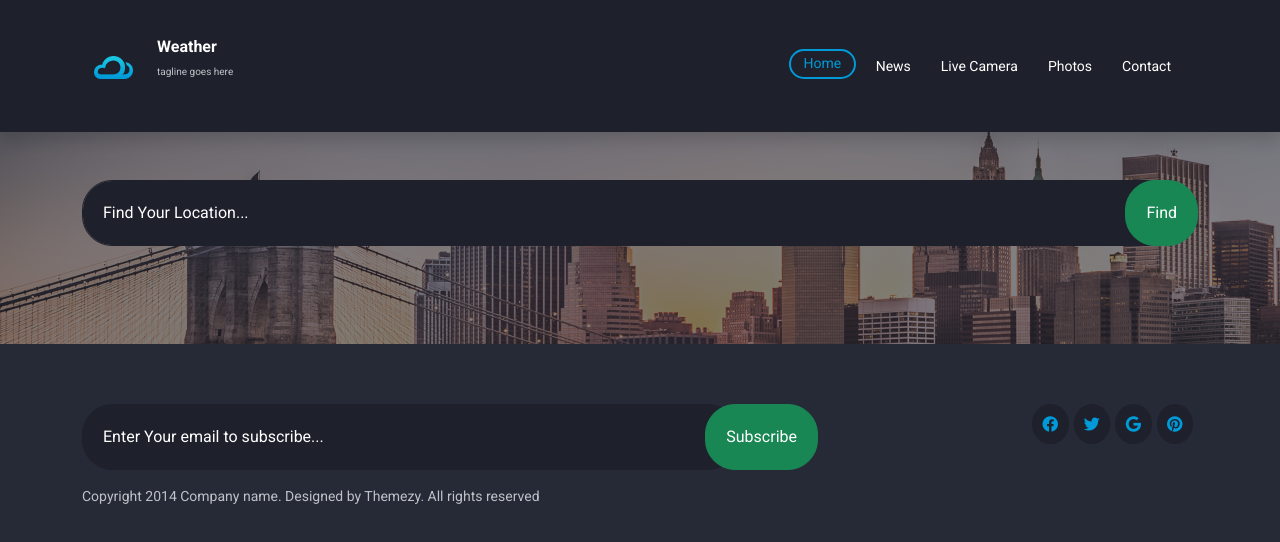
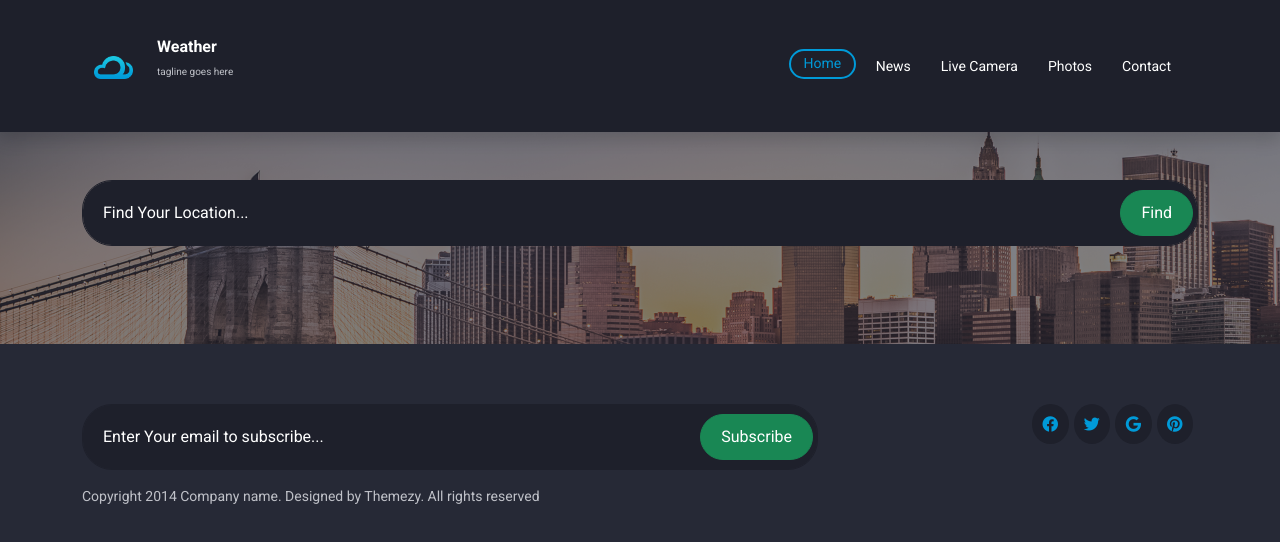
Before and after one commit to abdullahmokhtar/assignments, a plain HTML site: page assignment-11/index.html in a window 1280 px wide. Drawn offline with Linux system fonts and the light colour scheme; no server answers.

Commit message:
added style

```diff
--- a/assignment-11/css/style.css
+++ b/assignment-11/css/style.css
@@ -41,11 +41,11 @@ header .navbar {
   transition: 0.3s ease;
 }
 
-.navbar-toggler{
+.navbar-toggler {
   color: #fff;
 }
 
-.navbar-toggler:hover{
+.navbar-toggler:hover {
   border-color: #009ad8;
   color: #009ad8;
 }
@@ -87,6 +87,11 @@ main {
   padding-bottom: 50px;
 }
 
+form div {
+  position: relative;
+  width: 100%;
+}
+
 input:first-child {
   border-radius: 30px;
   padding: 20px 10px;
@@ -95,12 +100,20 @@ input:first-child {
   border-color: #1e202b;
 }
 
+input:first-child:focus{
+  background-color: #1e202b;
+  color: #fff;
+}
+
 input:first-child::placeholder {
   padding-left: 10px;
   color: #fff;
 }
 
 input:last-child {
+  position: absolute;
+  right: 5px;
+  bottom: 10px;
   border-radius: 30px;
   padding: 10px 20px;
   margin-left: -4.5%;
@@ -112,21 +125,20 @@ input:last-child {
   border-bottom-left-radius: 5px;
 }
 
-.col-md-4{
+.col-md-4 {
   background-color: #262936;
 }
 
-.col-md-4:last-child{
+.col-md-4:last-child {
   background-color: #323544;
   border-top-right-radius: 5px;
   border-bottom-left-radius: 5px;
 }
 
-
 .card-heading {
   padding: 10px;
   width: 100%;
-  background-color: rgba(0,0,0,0.1);
+  background-color: rgba(0, 0, 0, 0.1);
   color: #bfc1c8;
 }
 
@@ -135,26 +147,26 @@ input:last-child {
   font-size: 18px;
 }
 
-.col-md-4:first-child .card-content h4{
+.col-md-4:first-child .card-content h4 {
   font-size: 90px;
   font-weight: bold;
 }
 
-.card-content h6{
+.card-content h6 {
   color: #009ad8;
   font-size: 14px;
 }
 
-.card-footer span{
+.card-footer span {
   margin-left: 10px;
 }
 
-.card-content h4:last-of-type{
+.card-content h4:last-of-type {
   color: #bfc1c8;
   font-size: 16px;
 }
 
-footer{
+footer {
   padding: 60px 0 20px;
   background-color: #262936;
 }
@@ -171,7 +183,7 @@ footer{
   transition: 0.3s ease;
 }
 
-.icons div:hover{
+.icons div:hover {
   background-color: #009ad8;
 }
 
--- a/assignment-11/index.html
+++ b/assignment-11/index.html
@@ -70,6 +70,7 @@
     <main>
       <div class="container">
         <form class="py-5 d-flex">
+          <div>
             <input
               type="text"
               class="form-control"
@@ -82,6 +83,7 @@
               value="Find"
               id="submit"
             />
+          </div>
         </form>
         <div class="row" id="weather-Cards"></div>
       </div>
@@ -91,12 +93,18 @@
         <div class="row">
           <div class="col-md-8">
             <form class="d-flex">
+              <div>
                 <input
                   type="email"
                   placeholder="Enter Your email to subscribe..."
                   class="form-control"
                 />
-              <input type="button" value="Subscribe" class="btn btn-success" />
+                <input
+                  type="button"
+                  value="Subscribe"
+                  class="btn btn-success"
+                />
+              </div>
             </form>
           </div>
           <div class="ms-auto col-md-2">
```
Also changed, not shown: assignment-10/js/home.js (+7 -5 lines). Lines whose indentation alone changed are shown as unchanged.
